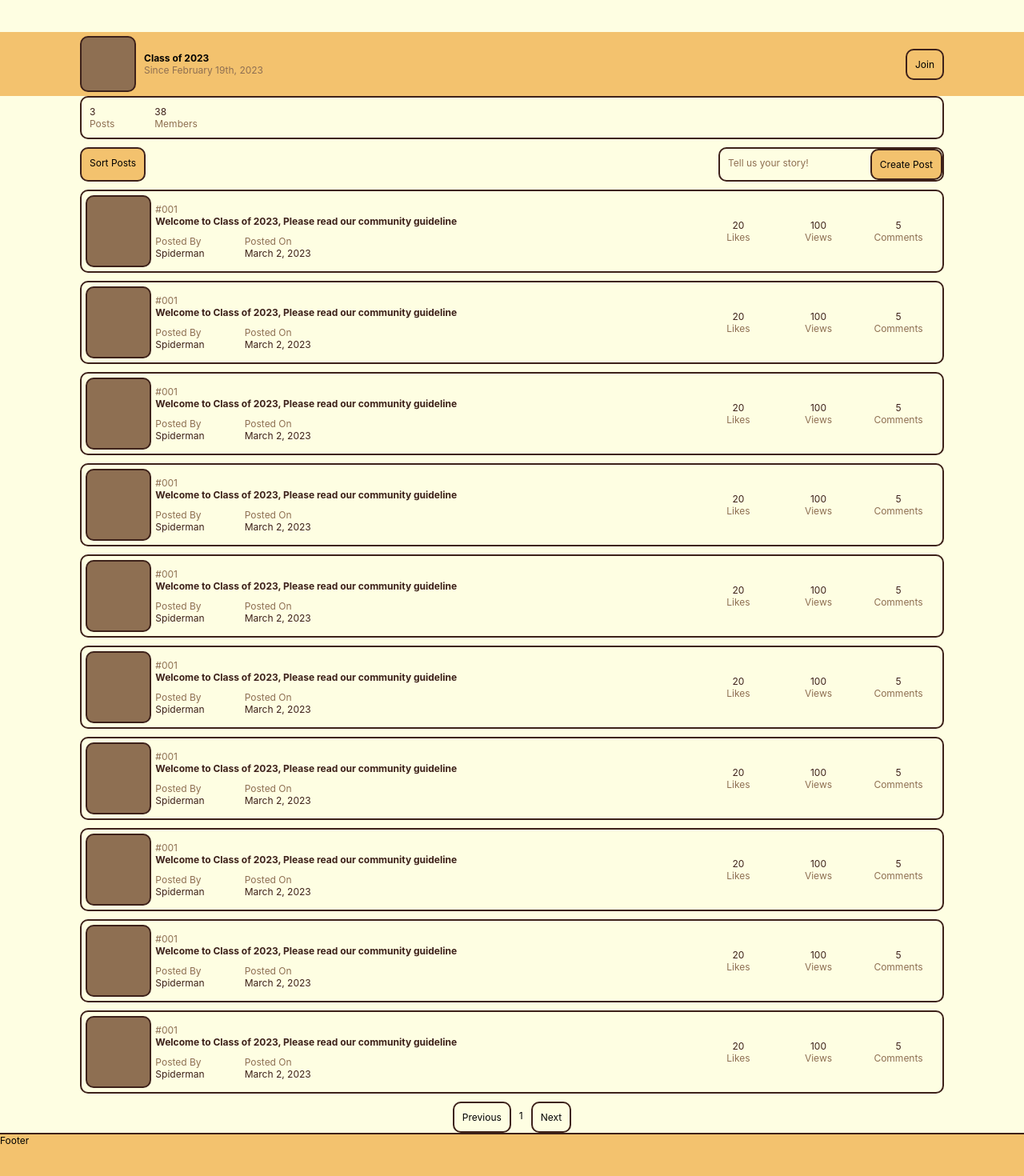
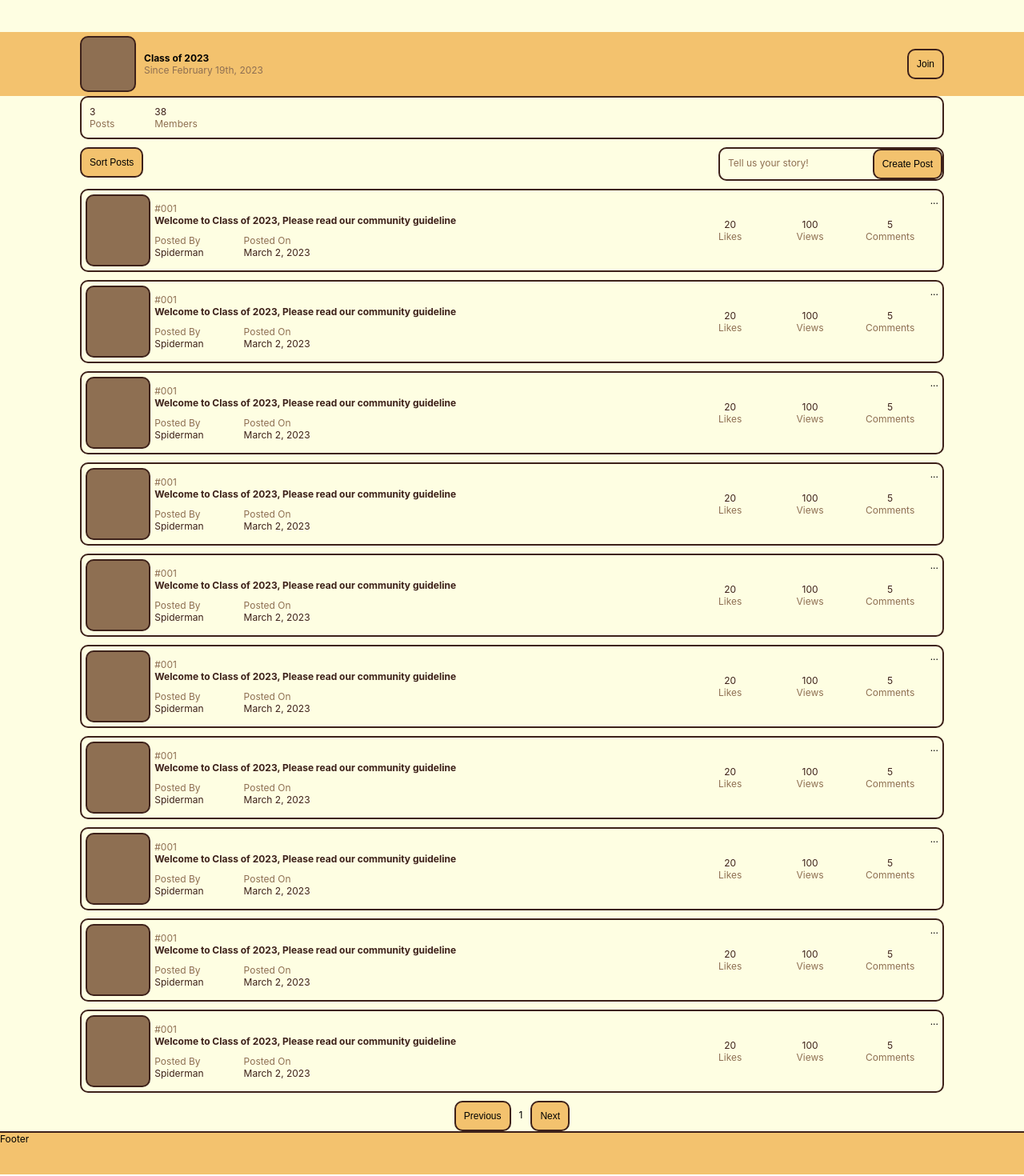
Before and after one commit to ilhanbae/TriFora, a React (Create React App) app: page / in a window 1280 px wide. Shown: the part 234-1704 px from the top of the page at 80% size. Built offline with nearby package versions, Linux system fonts and the light colour scheme.

Commit message:
Add post sort dropdown menu & post action sidemenu components #61

```diff
--- a/src/Component/CommunityPage.css
+++ b/src/Component/CommunityPage.css
@@ -45,6 +45,7 @@
   border: 2px solid var(--bistre);
   border-radius: 10px;
   padding: 10px;
+  cursor: pointer;
 }
 
 /* Container */
@@ -102,8 +103,10 @@
   margin-left: auto;
   margin-right: 100px;
   border: 2px solid var(--bistre);
+  background-color: var(--yellow-apricot);
   border-radius: 10px;
   padding: 10px;
+  cursor: pointer;
 }
 
 /* Main section */
@@ -127,19 +130,40 @@
   margin: 10px;
 }
 
-/* Create-Sort Box*/
+/* Create-Sort Post Box*/
 .create-sort-post-box {
   /* border: 2px solid var(--bistre); */
   border-radius: 10px;
   display: flex;
-  /* padding: 10px; */
+}
+.sort-post {
+  margin-right: auto;
 }
 .sort-post-button {
-  margin-right: auto;
+  /* margin-right: auto; */
   border: 2px solid var(--bistre);
   background-color: var(--yellow-apricot);
   border-radius: 10px;
   padding: 10px;
+  cursor: pointer;
+}
+/* Posts Sort Dropdown */
+.posts-sort-dropdown {
+  position: absolute;
+  background-color: var(--light-yellow);
+  border: 2px solid var(--bistre);
+  border-radius: 10px;
+}
+.posts-sort-options-list {
+  list-style: none;
+}
+.posts-sort-option {
+  border-radius: 5px;
+  padding: 5px;
+  cursor: pointer;
+}
+.posts-sort-option:hover{
+  background-color: var(--yellow-apricot);
 }
 .create-post-box {
   display: flex;
@@ -149,7 +173,6 @@
   border-radius: 10px;
 }
 .create-post-placeholder {
-  /* border: 2px solid var(--bistre); */
   border-radius: 10px;
   padding: 10px;
 }
@@ -158,19 +181,7 @@
   background-color: var(--yellow-apricot);
   border-radius: 10px;
   padding: 10px;
-}
-
-/* Sort Options Box */
-.sort-option-box {
-  background-color: var(--yellow-apricot);
-  border: 2px solid var(--bistre);
-  border-radius: 10px;
-  display: flex;
-  align-items: center;
-}
-.sort-option {
-  padding: 10px;
-  /* border: 1px solid var(--bistre); */
+  cursor: pointer;
 }
 
 /* Posts List */
@@ -246,6 +257,29 @@
   place-items: center;
   align-content: center;
 }
+/* Post Action Sidemenu */
+.post-action-icon {
+  cursor: pointer;
+}
+.post-action-sidemenu {
+  position: absolute;
+  background-color: var(--light-yellow);
+  border: 2px solid var(--bistre);
+  border-radius: 10px;
+  /* margin-left: 15px; */
+  /* margin-bottom: 130px; */
+}
+.post-action-options-list {
+  list-style: none;
+}
+.post-action-option {
+  border-radius: 5px;
+  padding: 5px;
+  cursor: pointer;
+}
+.post-action-option:hover {
+  background-color: var(--yellow-apricot);
+}
 
 /* Pagination */
 .pagination {
@@ -254,13 +288,17 @@
 }
 .prev-button {
   border: 2px solid var(--bistre);
+  background-color: var(--yellow-apricot);
   border-radius: 10px;
   padding: 10px;
+  cursor: pointer;
 }
 .next-button {
   border: 2px solid var(--bistre);
+  background-color: var(--yellow-apricot);
   border-radius: 10px;
   padding: 10px;
+  cursor: pointer;
 }
 .page-number {
   padding: 10px;
--- a/src/Component/CommunityPage.jsx
+++ b/src/Component/CommunityPage.jsx
@@ -1,4 +1,4 @@
-import React, { Component } from "react";
+import React, { Component, useState } from "react";
 import "./CommunityPage.css";
 
 // Components placeholder
@@ -21,7 +21,7 @@ const Banner = () => {
           <h2>Class of 2023</h2>
           <span className="inactive-text">Since February 19th, 2023</span>
         </div>
-        <div className="join-button">Join</div>
+        <button className="join-button">Join</button>
       </div>
     </div>
   );
@@ -42,21 +42,90 @@ const CommunityStats = () => {
   );
 };
 
-const CreateSortBox = () => {
+const CreateSortPostBox = () => {
+  const [isPostSortActive, setIsPostSortActive] = useState(false);
+
+  // Toggles between post sort active and inactive
+  const sortButtonToggleHandler = () => {
+    setIsPostSortActive(isPostSortActive ? false : true);
+  }
+
   return (
     <div className="create-sort-post-box">
-      <div className="sort-post-button">Sort Posts</div>
+      <div className="sort-post">
+        <button className="sort-post-button" onClick={sortButtonToggleHandler}>Sort Posts</button>
+        <PostSortDropdown isActive={isPostSortActive}/>
+      </div>
       <div className="create-post-box">
         <div className="create-post-placeholder inactive-text">
           Tell us your story!
         </div>
-        <div className="create-post-button">Create Post</div>
+        <button className="create-post-button">Create Post</button>
       </div>
     </div>
   );
 };
 
+
+const PostSortDropdown = (props) => {
+  if (props.isActive) {
+    return (
+      <div className="posts-sort-dropdown">
+        <ul className="posts-sort-options-list">
+          <li className="posts-sort-option">
+            <span className="active-text">By Posted Date</span>
+            <span className="inactive-text">Oldest to Newest</span>
+          </li>
+          <li className="posts-sort-option">
+            <span className="active-text">By Likes</span>
+            <span className="inactive-text">Oldest to Newest</span>
+          </li>
+          <li className="posts-sort-option">
+            <span className="active-text">By Comments</span>
+            <span className="inactive-text">Oldest to Newest</span>
+          </li>
+        </ul>
+      </div>
+    )
+  }
+}
+
+
+const PostActionSidemenu = (props) => {
+  // 1. 'Delete' option should be only available for user's post or if the user is the community owner
+  // 2. The action sidemenu should close when user clicks anywhere outside
+  // - maybe use CSS pseudo focus-within?
+  if (props.isActive) {
+    return (
+      <div className="post-action-sidemenu">
+        <ul className="post-action-options-list">
+          <li className="post-action-option">
+            <span className="active-text">Pin to top</span>
+          </li>
+          <li className="post-action-option">
+            <span className="active-text">Hide</span>
+          </li>
+          <li className="post-action-option">
+            <span className="active-text">Report</span>
+          </li>
+          <li className="post-action-option">
+            <span className="active-text">Delete</span>
+          </li>
+        </ul>
+      </div>
+    )
+  }
+}
+
+
 const CommunityPost = () => {
+  const [isPostActionActive, setIsPostActionActive] = useState(false);
+
+  // Toggles between post action active and inactive
+  const postActionButtonHandler = () => {
+    setIsPostActionActive(isPostActionActive ? false : true);
+  }
+
   return (
     <div className="community-post">
       <div className="post-thumbnail"></div>
@@ -97,18 +166,20 @@ const CommunityPost = () => {
       </div>
 
       <div className="post-action">
-        <span className="menu-icon"></span>
+        <span className="post-action-icon" onClick={postActionButtonHandler}>...</span>
+        <PostActionSidemenu isActive={isPostActionActive} />
       </div>
     </div>
+
   );
 };
 
 const Pagination = () => {
   return (
     <div className="pagination">
-      <div className="prev-button">Previous</div>
+      <button className="prev-button">Previous</button>
       <div className="page-number">1</div>
-      <div className="next-button">Next</div>
+      <button className="next-button">Next</button>
     </div>
   )
 }
@@ -129,7 +200,7 @@ export default class CommunityPage extends Component {
           <CommunityStats />
 
           {/* Create-Sort Box */}
-          <CreateSortBox />
+          <CreateSortPostBox />
 
           {/* Main Content */}
           <div className="posts-list">
```
